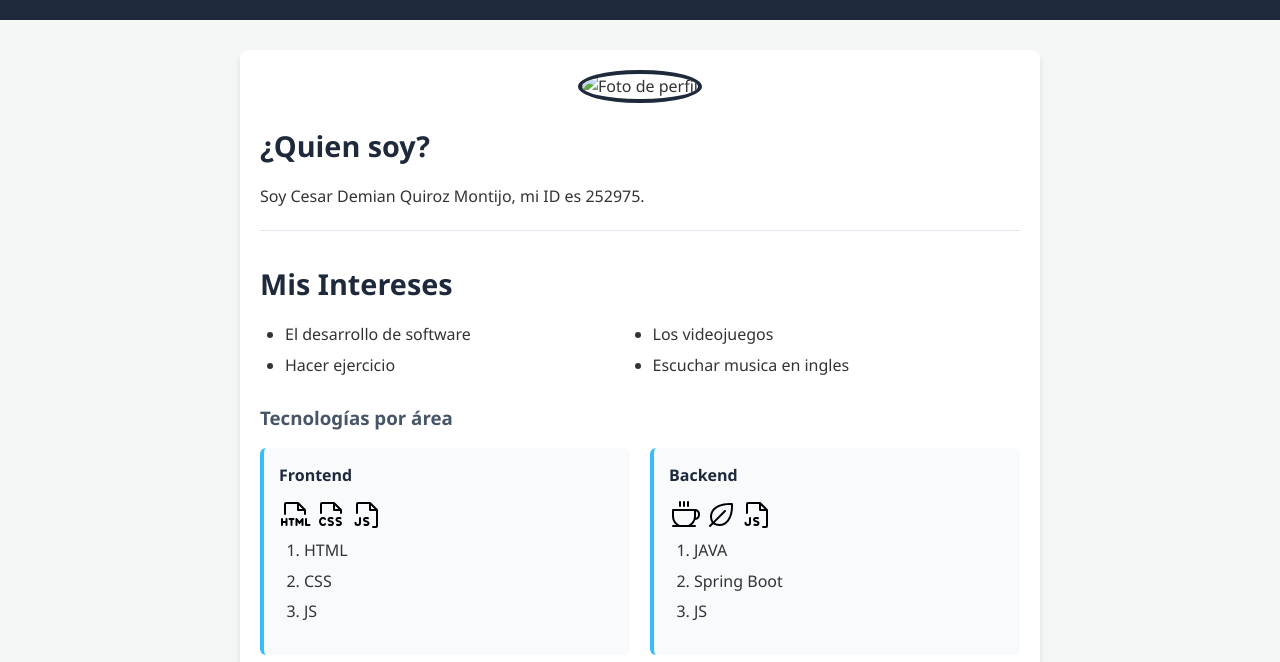
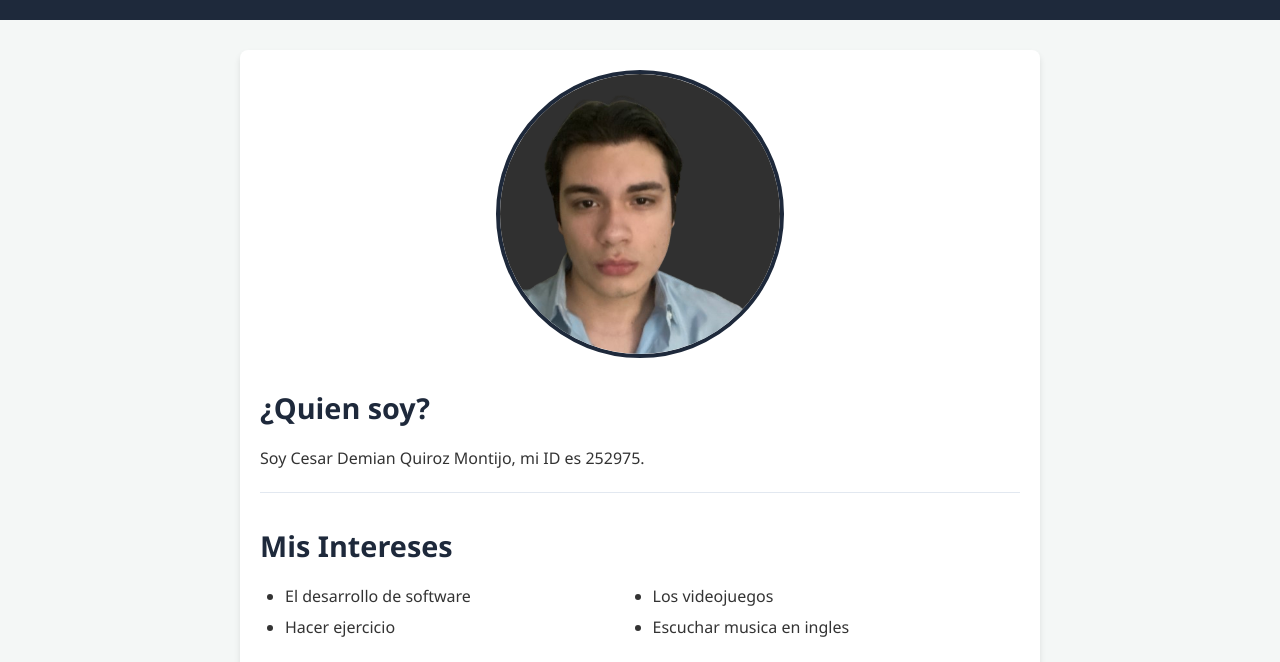
Before and after one commit to Cesxr-dev/Portafolio-Cesar-Demian-Quiroz-Montijo, a plain HTML site: page index.html in a window 1280 px wide. Shown: the part 120-782 px from the top of the page. Drawn offline with Linux system fonts and the light colour scheme.

Commit message:
Add files via upload

```diff
--- a/index.html
+++ b/index.html
@@ -22,7 +22,7 @@
 
     <main>
         <div class="perfil-container">
-            <img src="imgs/foto.png" alt="Foto de perfil" class="perfil-img">
+            <img src="imgs/fotoPerfil.png" alt="Foto de perfil" class="perfil-img">
         </div>
 
         <section id="sobremi">
```
